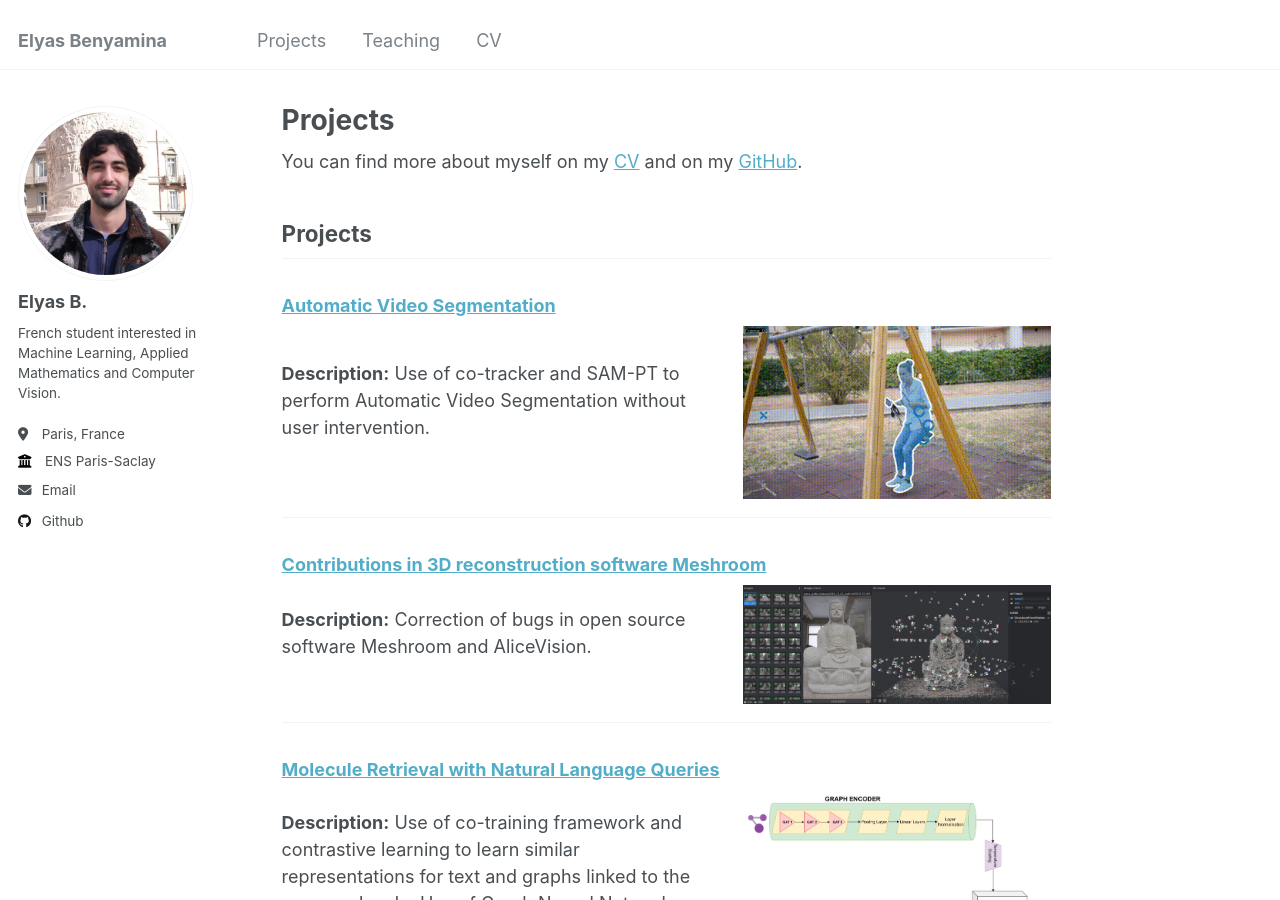
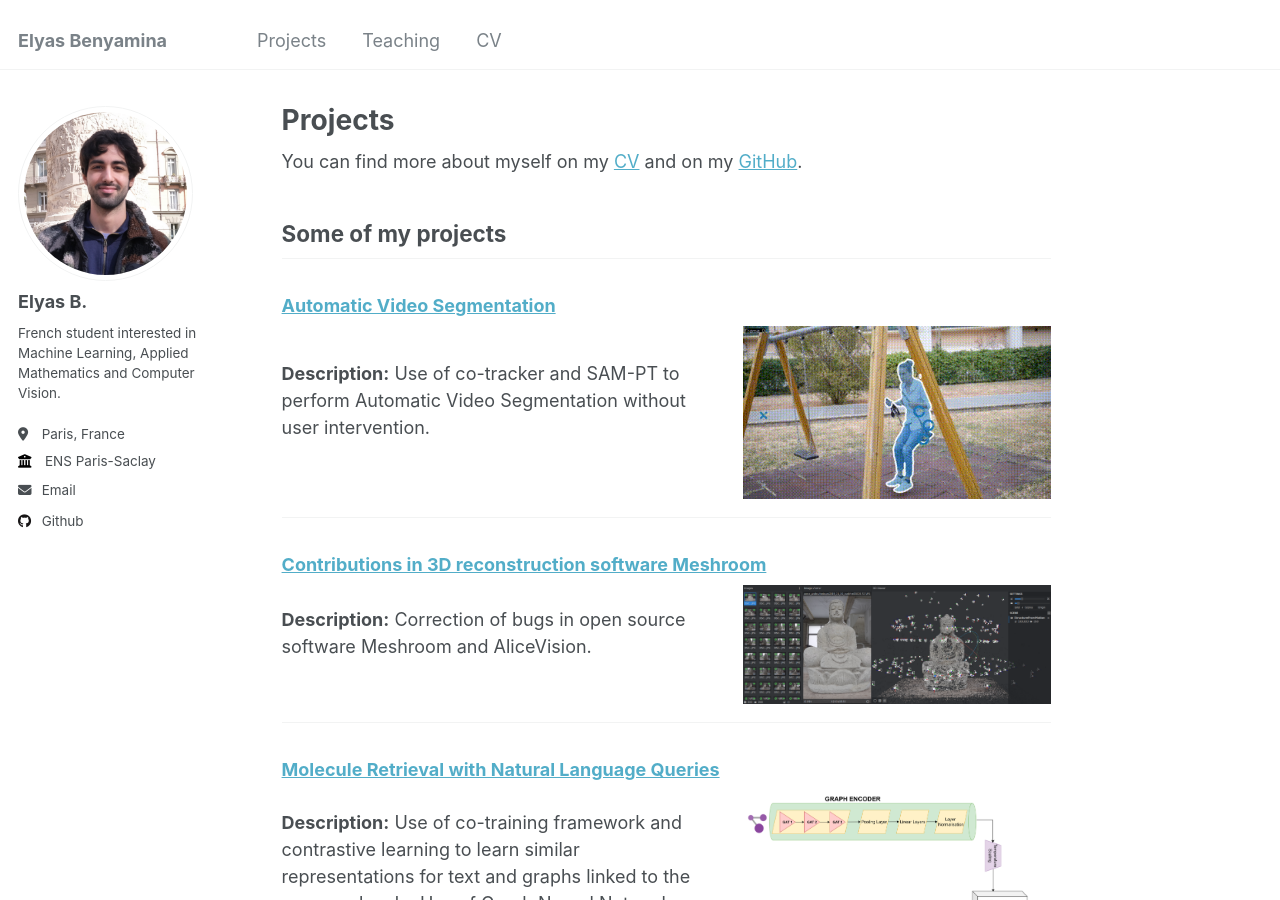
Before and after one commit to elyasbny/elyasbny.github.io, a Jekyll site: the page built from _pages/projects.md, in a window 1280 px wide and 900 px high. Built offline with Jekyll 4.4.1, drawn with Linux system fonts in a browser that asks for light colours.

Commit message:
Update projects.md

```diff
--- a/_pages/projects.md
+++ b/_pages/projects.md
@@ -9,7 +9,7 @@ redirect_from:
 
 You can find more about myself on my [CV](https://elyasbny.github.io/files/CV_EB.pdf) and on my [GitHub](https://github.com/elyasbny).
 
-## Projects
+## Some of my projects
 
 ### [Automatic Video Segmentation](https://github.com/elyasbny/sam-pt)
 <div style="display: flex; align-items: center;">
```
